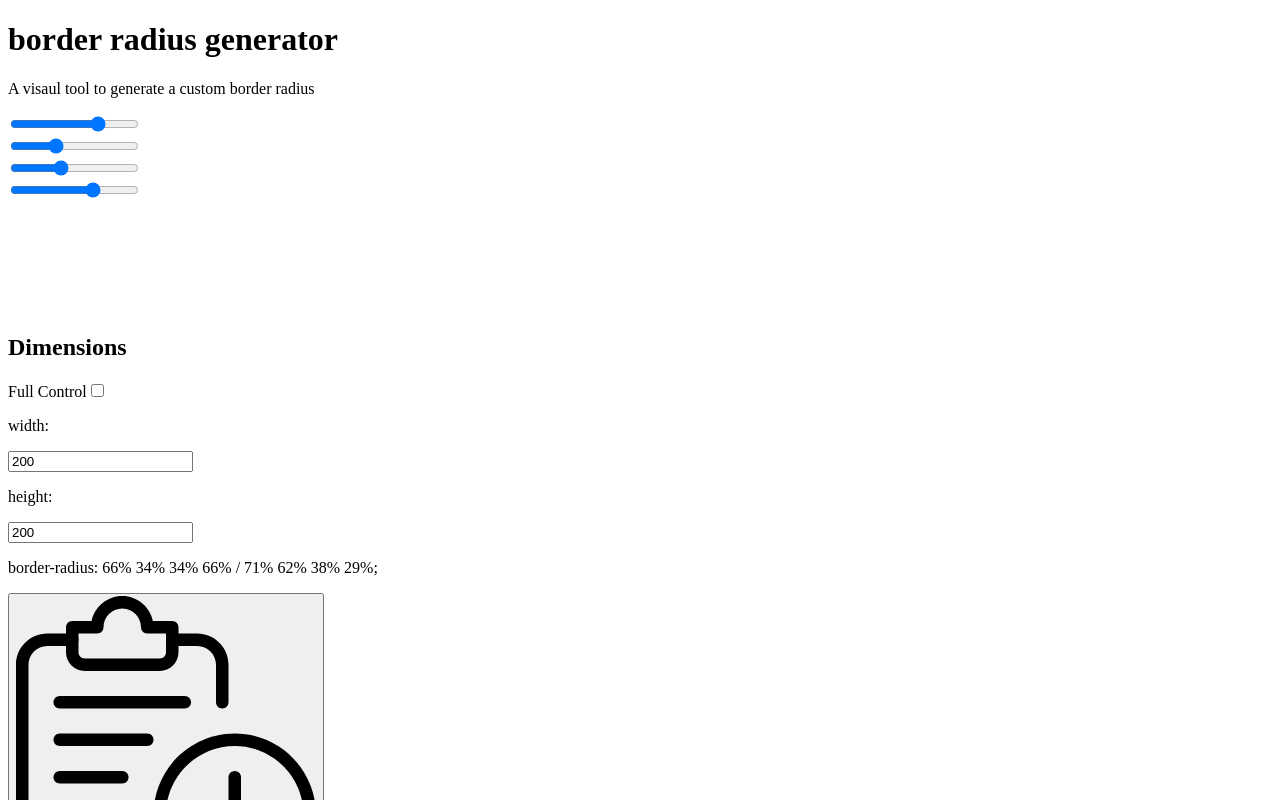
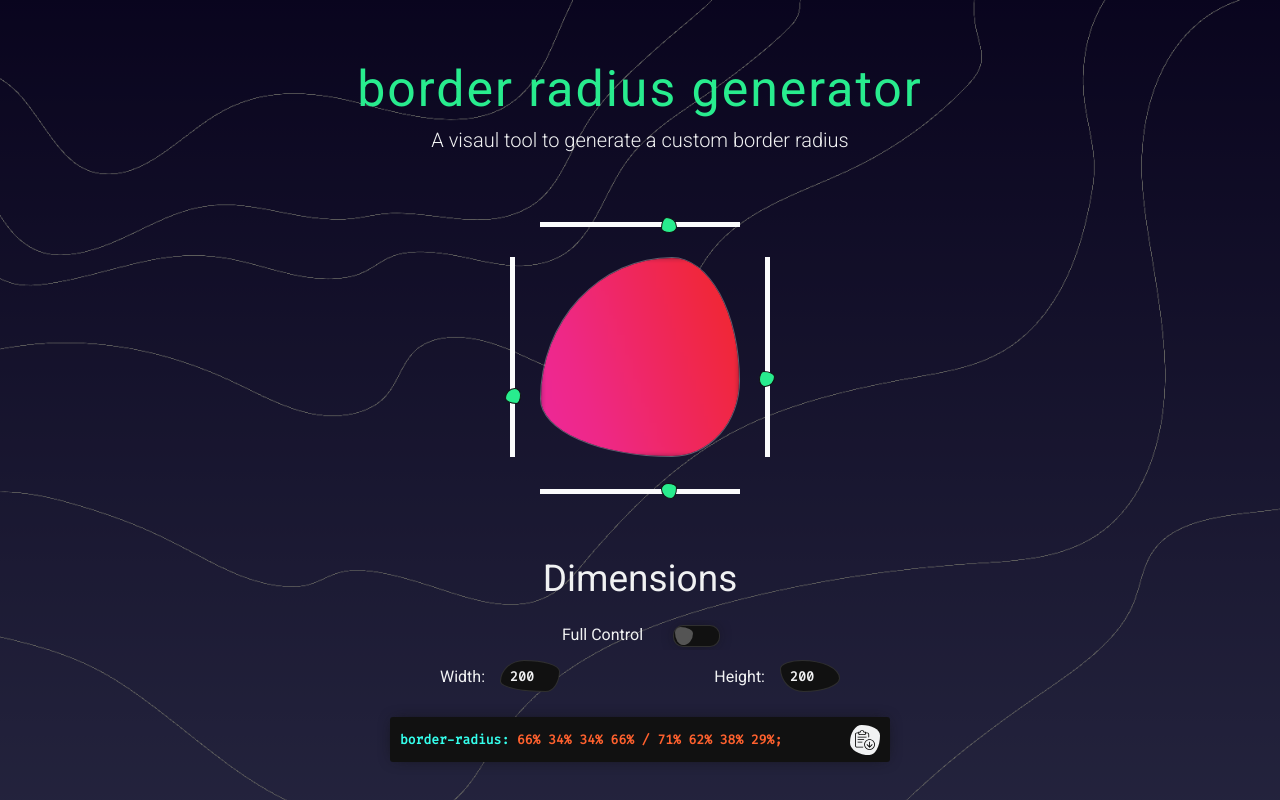
Before and after one commit to AM-77/border-radius-generator, a React (Create React App) app in the folder border-radius-generator/: page / in a window 1280 px wide. Shown: the top 800 px of the page. Built offline with nearby package versions, Linux system fonts and the light colour scheme.

Commit message:
add styles

```diff
--- a/border-radius-generator/src/index.css
+++ b/border-radius-generator/src/index.css
@@ -0,0 +1,461 @@
+@import url('https://fonts.googleapis.com/css2?family=Fira+Code&family=Roboto:wght@300;400&display=swap');
+
+:root {
+  --black: #111111;
+  --light: #f1f2f3;
+  --dark: #1d1d2d;
+  --unicorn: linear-gradient(70deg, rgba(241, 39, 39, 1) 0%, rgba(236, 122, 40, 1) 5%, rgba(236, 159, 40, 1) 10%, rgba(236, 188, 40, 1) 15%, rgba(236, 207, 40, 1) 20%, rgba(214, 224, 40, 1) 25%, rgba(199, 236, 40, 1) 30%, rgba(120, 236, 40, 1) 35%, rgba(67, 236, 40, 1) 40%, rgba(54, 236, 91, 1) 45%, rgba(40, 236, 142, 1) 50%, rgba(40, 236, 198, 1) 55%, rgba(40, 215, 236, 1) 60%, rgba(38, 184, 231, 1) 65%, rgba(40, 139, 236, 1) 70%, rgba(75, 84, 236, 1) 75%, rgba(155, 40, 236, 1) 80%, rgba(199, 40, 213, 1) 85%, rgba(236, 40, 199, 1) 90%, rgba(238, 40, 134, 1) 95%, rgba(241, 39, 39, 1) 100%);
+  --bg-track: #fafbfc;
+  --main:  rgba(40, 236, 142, 1);
+}
+
+* {
+  margin: 0;
+  padding: 0;
+  box-sizing: border-box;
+}
+
+html,
+body {
+  background: linear-gradient(180deg, #160b46, #585894);
+  font-family: "Roboto";
+  color: var(--light);
+}
+
+.container {
+  display: flex;
+  flex-direction: column;
+  justify-content: center;
+  align-items: center;
+  padding: 50px 10px;
+  background-image: url(./assets/bg.png);
+  background-size: cover;
+  background-position: center;
+  position: relative;
+  min-height: 100vh;
+}
+
+.container .layer {
+  position: absolute;
+  top: 0;
+  left: 0;
+  bottom: 0;
+  right: 0;
+  background: #00000091;
+  z-index: 1;
+}
+
+.container .off-layer {
+  z-index: 2;
+  width: 100%;
+}
+
+.desc,
+.main {
+  display: flex;
+  flex-direction: column;
+  justify-content: center;
+  align-items: center;
+  margin-bottom: 25px;
+  width: 100%;
+}
+
+.desc h1 {
+  color: var(--main);
+  padding: 10px 30px;
+  font-size: 50px;
+  text-align: center;
+  border-radius: 5px;
+  letter-spacing: 2px;
+  font-weight: 400;
+}
+
+.desc p {
+  font-size: 20px;
+  text-align: center;
+  font-weight: 300;
+}
+
+.main .control,
+.main .control .box-container {
+  display: flex;
+  justify-content: center;
+  overflow: auto;
+  width: 100%;
+  padding: 5px;
+  margin-bottom: 10px;
+}
+
+.main .control .box-container {
+  padding: 25px;
+  overflow: auto;
+  width: auto;
+}
+
+.main .controllers-container,
+.main .controllers-container .dimensions {
+  display: flex;
+  flex-direction: column;
+  justify-content: center;
+  align-items: center;
+  width: 100%;
+}
+
+.main .controllers-container .dimensions {
+  max-width: 400px;
+  width: 100%;
+  overflow: hidden;
+  font-weight: 400
+}
+
+.main .controllers-container h2 {
+  font-weight: 300;
+  font-size: 37px;
+  margin-bottom: 20px;
+  text-align: center;
+  font-weight: 400;
+}
+
+.main .controllers-container .control span {
+  margin-right: 15px;
+}
+
+.main .controllers-container .control input {
+  margin-left: 15px;
+  display: block;
+  width: 45px;
+  height: 20px;
+  position: relative;
+}
+
+.main .controllers-container .control input:before,
+.main .controllers-container .control input:after {
+  display: block;
+  content: '';
+  width: 100%;
+  height: 100%;
+  cursor: pointer;
+  border-radius: 10px
+}
+
+.main .controllers-container .control input:after {
+  background-color: #545454;
+  position: absolute;
+  top: 2px;
+  left: 2px;
+  width: 18px;
+  height: 18px;
+  border-radius: 30% 70% 56% 44% / 31% 36% 64% 69%;
+  transition: all 250ms ease
+}
+
+.main .controllers-container .control input:checked:after {
+  left: calc(100% - 18px);
+  transform: rotate(180deg);
+  background-color: var(--main);
+}
+
+.main .controllers-container .control input:before {
+  border: 1px solid #f1f2f321;
+  background-color: var(--black);
+  box-shadow: 0px 0px 15px -5px var(--black);
+}
+
+.main .controllers-container .dims {
+  display: flex;
+  width: 100%;
+  justify-content: space-between;
+  margin-bottom: 25px;
+}
+
+.main .controllers-container .dims .dim {
+  display: flex;
+  align-items: center;
+  overflow: hidden;
+}
+
+.main .controllers-container .dims .dim p {
+  margin-right: 15px;
+  text-transform: capitalize;
+}
+
+.main .controllers-container .dims .dim input {
+  height: 32px;
+  background: var(--black);
+  color: var(--light);
+  font-family: "Fira Code";
+  font-weight: 700;
+  width: 60px;
+  text-align: right;
+  border: 1px solid #f1f2f321;
+  outline: none;
+  padding-right: 10px;
+}
+
+.main .controllers-container .dims .dim:first-child input {
+  border-radius: 40% 60% 24% 76% / 67% 35% 65% 33%;
+}
+
+.main .controllers-container .dims .dim:last-child input {
+  border-radius: 37% 63% 61% 39% / 27% 57% 43% 73%;
+}
+
+.main .controllers-container .border-radius {
+  display: flex;
+  min-height: 45px;
+  width: 100%;
+  max-width: 500px;
+  background: var(--black);
+  padding: 5px 10px;
+  justify-content: space-between;
+  align-items: center;
+  font-family: "Fira Code";
+  border-radius: 3px;
+  box-shadow: 0px 0px 15px -5px var(--black);
+}
+
+.main .controllers-container .border-radius p {
+  width: calc(100% - 40px);
+  font-size: 13px;
+  font-weight: 700;
+}
+
+.main .controllers-container .border-radius p .prop {
+  color: #35ffec;
+}
+
+.main .controllers-container .border-radius p .value {
+  color: #ff612e;
+}
+
+.main .controllers-container .border-radius div {
+  width: 30px;
+  height: 30px;
+}
+
+.main .controllers-container .border-radius div button {
+  width: 100%;
+  height: 100%;
+  background: var(--light);
+  border: none;
+  border-radius: 39% 61% 35% 65% / 59% 35% 65% 41%;
+  padding: 5px;
+  cursor: pointer;
+  outline: none;
+  transition: all 250ms ease
+}
+
+.main .controllers-container .border-radius div button:hover {
+  background: var(--main)
+}
+
+.box {
+  position: relative;
+  margin: 50px;
+}
+
+.box>div>input {
+  position: absolute;
+}
+
+.box .top {
+  position: absolute;
+  top: -30px;
+  left: 0;
+  width: 100%;
+  height: 15px;
+  transform-origin: center;
+  transform: rotate(180deg);
+}
+
+.box .top.op {
+  top: -70px;
+  transform: rotate(0deg);
+}
+
+.box .left {
+  transform-origin: left top;
+  transform: rotate(90deg);
+  position: relative;
+  left: -10px;
+  top: 0px;
+}
+
+.box .left.op {
+  left: -65px;
+  top: 100%;
+  transform: rotate(270deg);
+}
+
+.box .right {
+  position: relative;
+  left: calc(100% + 10px);
+  top: 100%;
+  transform-origin: left top;
+  transform: rotate(270deg);
+}
+
+.box .right.op {
+  left: calc(100% + 65px);
+  top: 0;
+  transform: rotate(90deg);
+}
+
+.box .bottom {
+  position: absolute;
+  top: calc(100% + 17px);
+  left: 0;
+  width: 100%;
+  height: 15px;
+}
+
+.box .bottom.op {
+  top: calc(100% + 57px);
+  transform: rotate(180deg);
+}
+
+.box .inner-box {
+  width: 100%;
+  height: 100%;
+  background: transparent;
+  position: relative;
+  overflow: hidden;
+  z-index: 1;
+  border: 1px solid #f1f2f357;
+}
+
+.box .inner-box::before {
+  content: "";
+  position: absolute;
+  top: -2px;
+  left: -2px;
+  z-index: -1;
+  filter: blur(3px);
+  width: calc(100% + 4px);
+  height: calc(100% + 4px);
+  opacity: 1;
+  background-position-x: 0%;
+  background-position-y: 0%;
+  background-image: var(--unicorn);
+  background-size: 2000%;
+  animation: run 100s linear 0s infinite normal none running;
+}
+
+@keyframes run {
+  0% {
+    background-position-x: 0%;
+  }
+
+  100% {
+    background-position-x: 2000%;
+  }
+}
+
+input[type=range] {
+  -webkit-appearance: none;
+  margin: 15px 0;
+  width: 100%;
+}
+
+input[type=range]:focus {
+  outline: none;
+}
+
+input[type=range]::-webkit-slider-runnable-track {
+  width: 100%;
+  height: 5px;
+  cursor: pointer;
+  background: var(--bg-track);
+}
+
+input[type=range]::-webkit-slider-thumb {
+  border: 1px solid var(--black);
+  height: 16px;
+  width: 16px;
+  border-radius: 45% 55% 36% 64% / 38% 29% 71% 62%;
+  background: var(--main);
+  cursor: pointer;
+  -webkit-appearance: none;
+  margin-top: -6px;
+}
+
+input[type=range]:focus::-webkit-slider-runnable-track {
+  background: var(--main);
+}
+
+input[type=range]::-moz-range-track {
+  width: 100%;
+  height: 8.4px;
+  cursor: pointer;
+  background: var(--bg-track);
+  border: 0.2px solid var(--black);
+}
+
+input[type=range]::-moz-range-thumb {
+  border: 1px solid var(--black);
+  height: 36px;
+  width: 16px;
+  border-radius: 3px;
+  background: var(--main);
+  cursor: pointer;
+}
+
+input[type=range]::-ms-track {
+  width: 100%;
+  height: 8.4px;
+  cursor: pointer;
+  background: transparent;
+  border-color: transparent;
+  border-width: 16px 0;
+  color: transparent;
+}
+
+input[type=range]::-ms-fill-lower {
+  background: var(--bg-track);
+  border: 0.2px solid var(--black);
+  border-radius: 2.6px;
+}
+
+input[type=range]::-ms-fill-upper {
+  background: var(--bg-track);
+  border: 0.2px solid var(--black);
+  border-radius: 2.6px;
+}
+
+input[type=range]::-ms-thumb {
+  border: 1px solid var(--black);
+  height: 36px;
+  width: 16px;
+  border-radius: 3px;
+  background: var(--main);
+  cursor: pointer;
+}
+
+input[type=range]:focus::-ms-fill-lower {
+  background: var(--bg-track);
+}
+
+input[type=range]:focus::-ms-fill-upper {
+  background: var(--bg-focus);
+}
+
+.footer {
+  padding-top: 30px;
+}
+
+.footer p {
+  text-align: center;
+  font-size: 14px
+}
+
+.footer p a {
+  color: var(--light);
+  font-weight: 700;
+  font-size: 13px;
+}
+
+.footer p span {
+  font-size: 13px;
+  font-weight: 700;
+  color: var(--main)
+}
```
